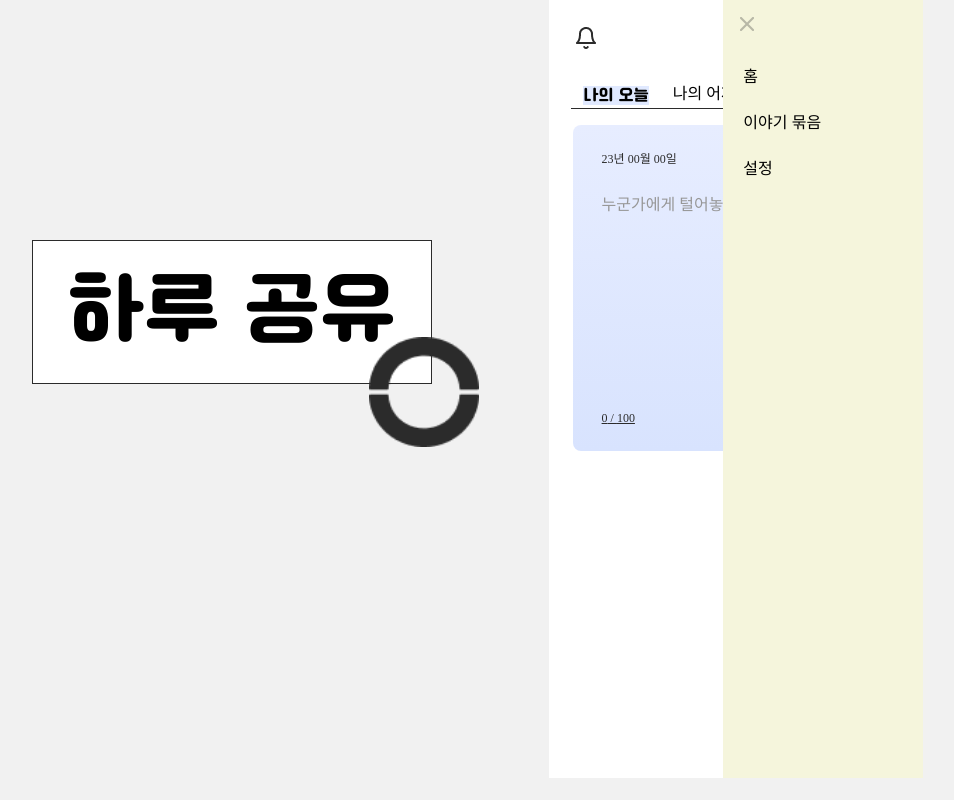
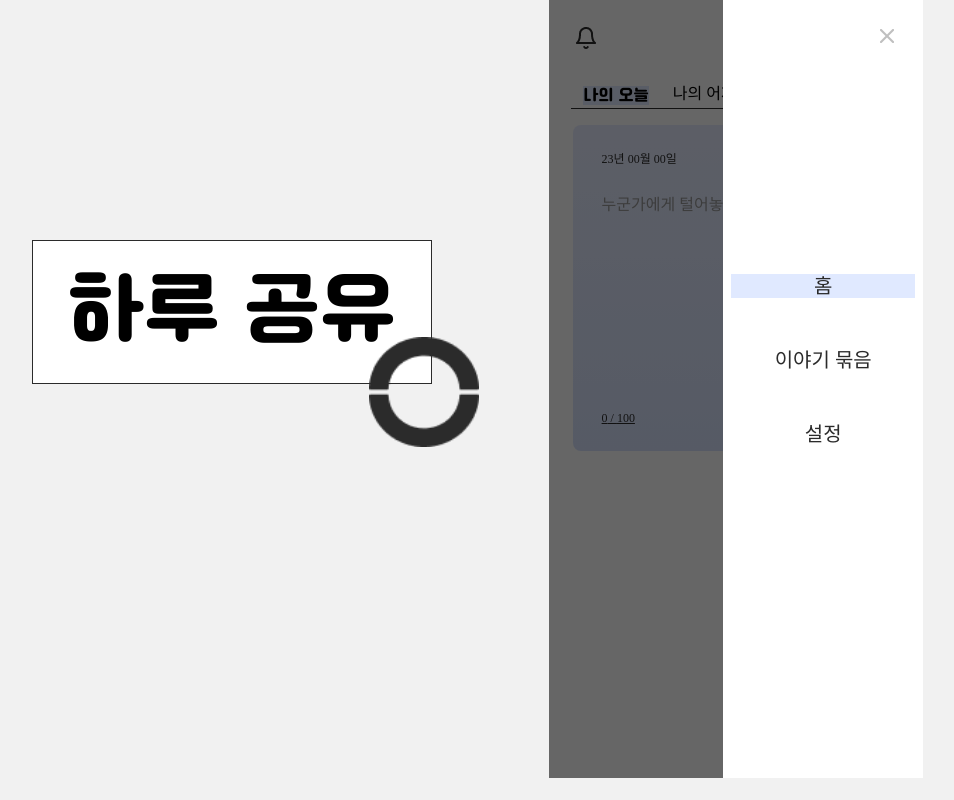
Before and after one commit to share-today/share-today-fe, a React (Create React App) app: page / in a window 1280 px wide. Both pictures are taken after a click on the picture 1109 px from the left and 37 px from the top of the page. Shown: the whole page, without its empty margins (224-1178 px from the left). Built offline with nearby package versions, Linux system fonts and the light colour scheme.

Commit message:
Design: SideBar UI 작업

```diff
--- a/src/components/organisms/SideBar.tsx
+++ b/src/components/organisms/SideBar.tsx
@@ -1,7 +1,8 @@
 import { useRef, useEffect, MouseEvent } from 'react';
-import { useNavigate } from 'react-router-dom';
-import styled from 'styled-components';
+import { useLocation, useNavigate } from 'react-router-dom';
+import styled, { css } from 'styled-components';
 import close from '../../assets/images/close.png';
+import Theme from '../../styles/Theme';
 
 const SideBar = ({
   isOpen,
@@ -11,6 +12,7 @@ const SideBar = ({
   setIsOpen: React.Dispatch<React.SetStateAction<boolean>>;
 }) => {
   const navigate = useNavigate();
+  const location = useLocation();
   const outside = useRef<HTMLDivElement>(null);
 
   useEffect(() => {
@@ -56,6 +58,7 @@ const SideBar = ({
       ref={outside}
       className={isOpen ? 'open' : ''}
     >
+      <SideBarContentContainer>
         <img
           src={close}
           alt='close'
@@ -63,29 +66,43 @@ const SideBar = ({
           onKeyDown={toggleSide}
         />
         <ul>
-        <Menu id='home' onClick={moveToPage}>
+          <Menu
+            isSelected={location.pathname === '/'}
+            id='home'
+            onClick={moveToPage}
+          >
             홈
           </Menu>
-        <Menu id='story' onClick={moveToPage}>
+          <Menu
+            isSelected={location.pathname === '/story'}
+            id='story'
+            onClick={moveToPage}
+          >
             이야기 묶음
           </Menu>
-        <Menu id='setting' onClick={moveToPage}>
+          <Menu
+            isSelected={location.pathname === '/setting'}
+            id='setting'
+            onClick={moveToPage}
+          >
             설정
           </Menu>
         </ul>
+      </SideBarContentContainer>
     </SideBarContainer>
   );
 };
 
 const SideBarContainer = styled.div`
   position: absolute;
+  display: flex;
+
   height: 100%;
-  width: 12.5rem;
+  width: 100%;
+  text-align: right;
+  z-index: 1;
 
-  z-index: 5;
-  padding: 12px;
-  background-color: beige;
-
+  background: rgba(0, 0, 0, 0.6);
   top: 0;
   display: none;
 
@@ -95,14 +112,38 @@ const SideBarContainer = styled.div`
   }
 
   img {
+    padding: 1.5rem;
     cursor: pointer;
   }
 `;
 
-const Menu = styled.li`
-  margin: 30px 8px;
+const SideBarContentContainer = styled.div`
+  height: 100%;
+  width: 12.5rem;
+  z-index: 2;
+  margin-left: auto;
+  background-color: ${Theme.colors.white};
+`;
 
+const Menu = styled.li<{ isSelected: boolean }>`
+  margin: 50px 8px;
   cursor: pointer;
+  bottom: -9.3rem;
+  font-family: 'Cafe24 Ssurround air';
+  font-style: normal;
+  font-weight: 300;
+  font-size: 1.25rem;
+  line-height: 1.5rem;
+
+  text-align: center;
+  color: ${Theme.colors.black};
+
+  ${(props) =>
+    props.isSelected
+      ? css`
+          background: #e0e9ff;
+        `
+      : css``}
 `;
 
 export default SideBar;
```
Lines whose indentation alone changed are shown as unchanged.
